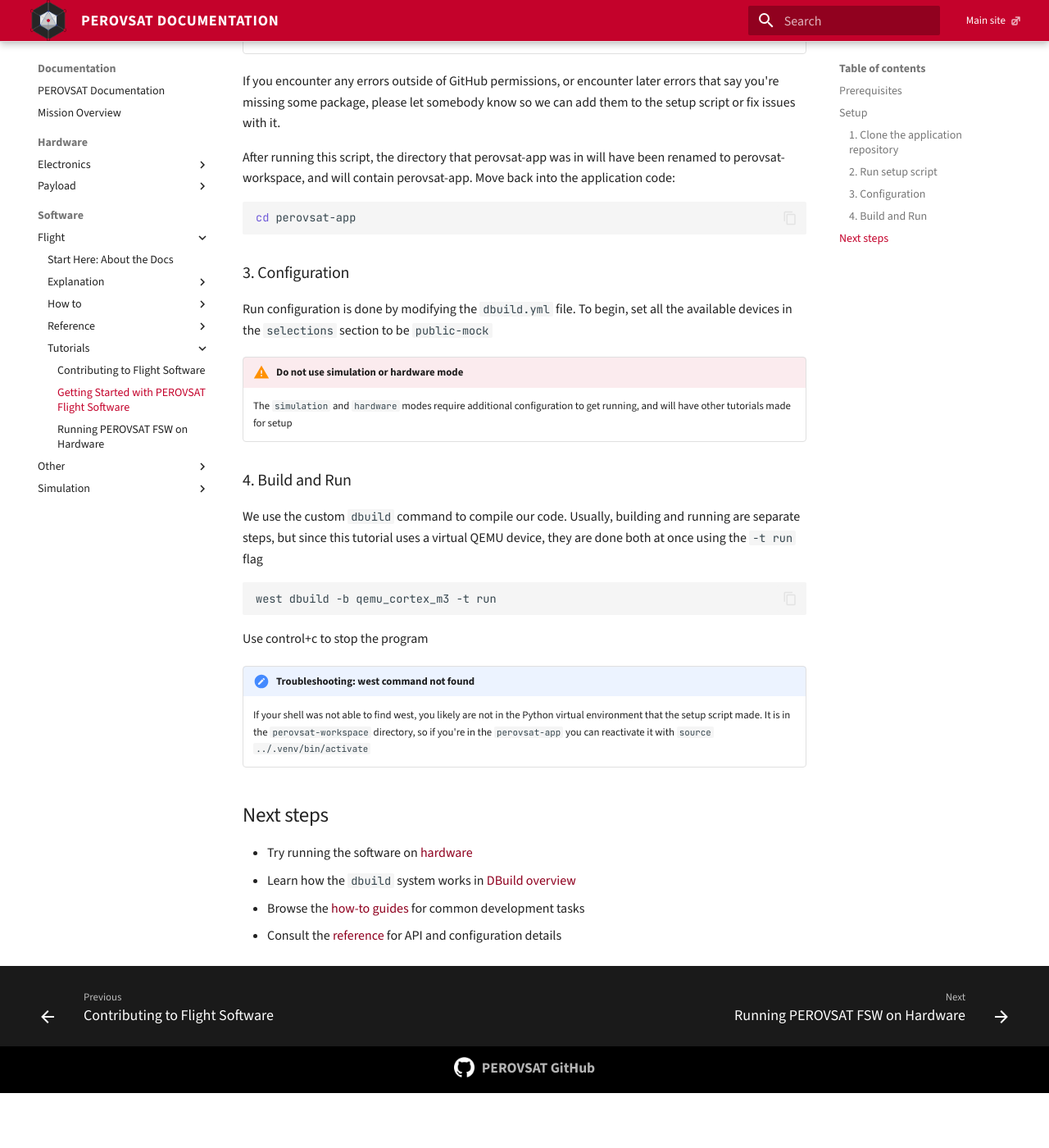
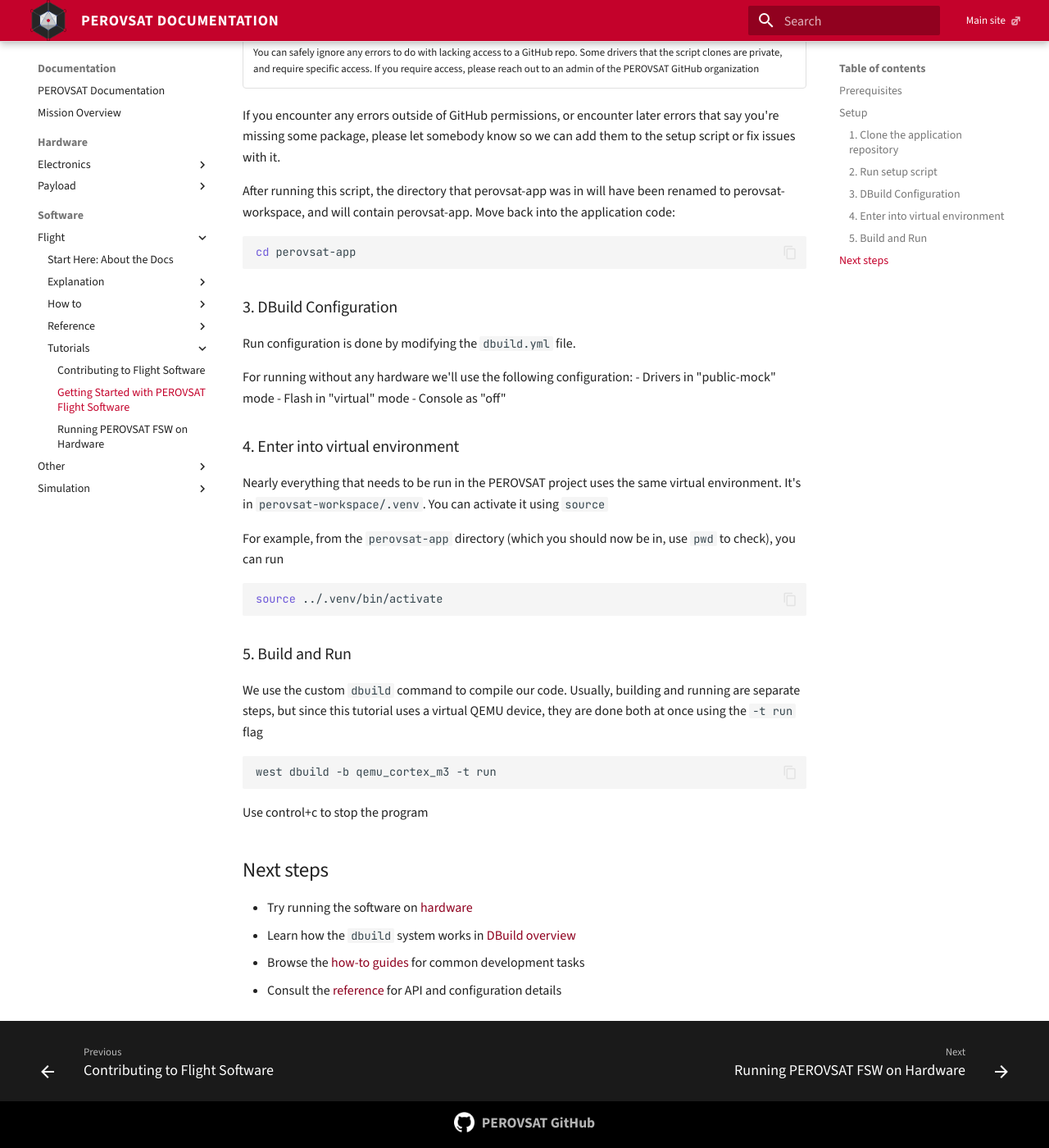
Before and after one commit to PEROVSAT/perovsat.github.io, an MkDocs documentation site: the page built from docs/content/software/flight/tutorials/getting-started.md, in a window 1280 px wide and 1400 px high, scrolled down 876 px. Shown: the whole window at 82% size. Built offline with MkDocs 1.6.1 and Material for MkDocs 9.7.7, drawn with Linux system fonts in a browser that asks for light colours; before the commit the page ends 2209 px from its top, so only the background shows below that.

````diff
--- a/docs/content/software/flight/tutorials/getting-started.md
+++ b/docs/content/software/flight/tutorials/getting-started.md
@@ -34,14 +36,25 @@ After running this script, the directory that perovsat-app was in will have been
 cd perovsat-app
 ```
 
-### 3. Configuration
+### 3. DBuild Configuration
 
-Run configuration is done by modifying the `dbuild.yml` file. To begin, set all the available devices in the `selections` section to be `public-mock`
+Run configuration is done by modifying the `dbuild.yml` file.
 
-!!! warning "Do not use simulation or hardware mode"
-    The `simulation` and `hardware` modes require additional configuration to get running, and will have other tutorials made for setup
+For running without any hardware we'll use the following configuration:
+- Drivers in "public-mock" mode
+- Flash in "virtual" mode
+- Console as "off"
 
-### 4. Build and Run
+### 4. Enter into virtual environment
+
+Nearly everything that needs to be run in the PEROVSAT project uses the same virtual environment. It's in `perovsat-workspace/.venv`. You can activate it using `source`
+
+For example, from the `perovsat-app` directory (which you should now be in, use `pwd` to check), you can run
+```bash
+source ../.venv/bin/activate
+```
+
+### 5. Build and Run
 We use the custom `dbuild` command to compile our code. Usually, building and running are separate steps, but since this tutorial uses a virtual QEMU device, they are done both at once using the `-t run` flag
 
 ```bash
@@ -50,11 +63,8 @@ west dbuild -b qemu_cortex_m3 -t run
 
 Use control+c to stop the program
 
-!!! note "Troubleshooting: west command not found"
-    If your shell was not able to find west, you likely are not in the Python virtual environment that the setup script made. It is in the `perovsat-workspace` directory, so if you're in the `perovsat-app` you can reactivate it with `source ../.venv/bin/activate`
-
 ## Next steps
-- Try running the software on [hardware](./running-hardware.md)
+- Try running the software on [hardware](./running-on-hardware.md)
 - Learn how the `dbuild` system works in [DBuild overview](../explanation/dbuild.md)
 - Browse the [how-to guides](../how-to/index.md) for common development tasks
 - Consult the [reference](../reference/index.md) for API and configuration details
````
Also changed, not shown: other parts of docs/content/software/flight/tutorials/getting-started.md (+2 -0 lines), docs/content/software/flight/explanation/testing.md (+3 -0 lines), docs/content/software/flight/tutorials/running-hardware.md (deleted, +0 -48 lines), docs/content/software/flight/tutorials/running-on-hardware.md (added, +53 -0 lines).
